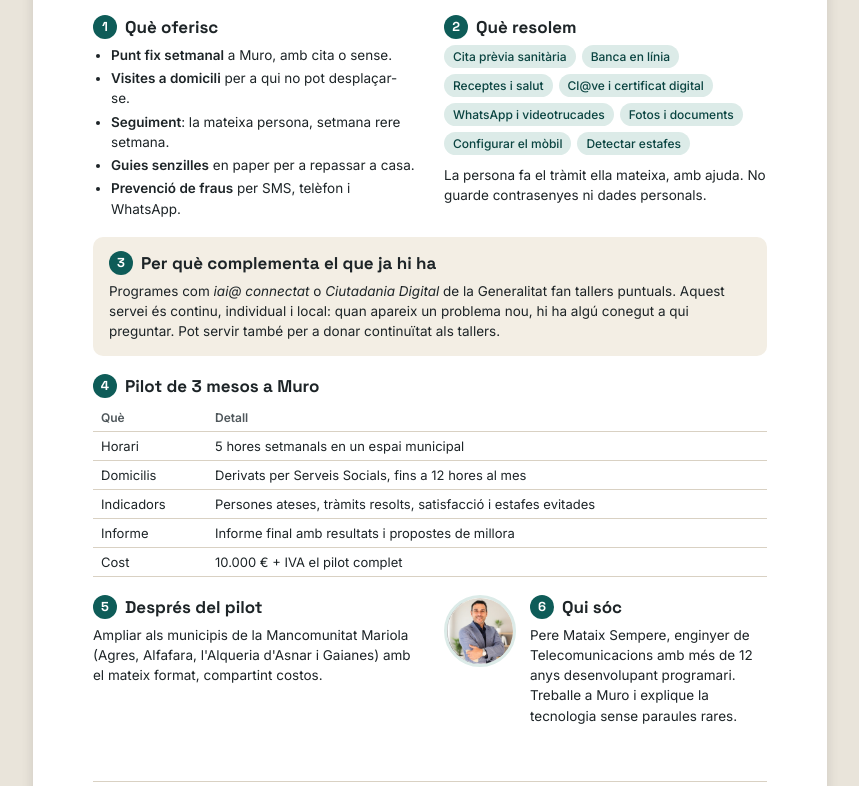
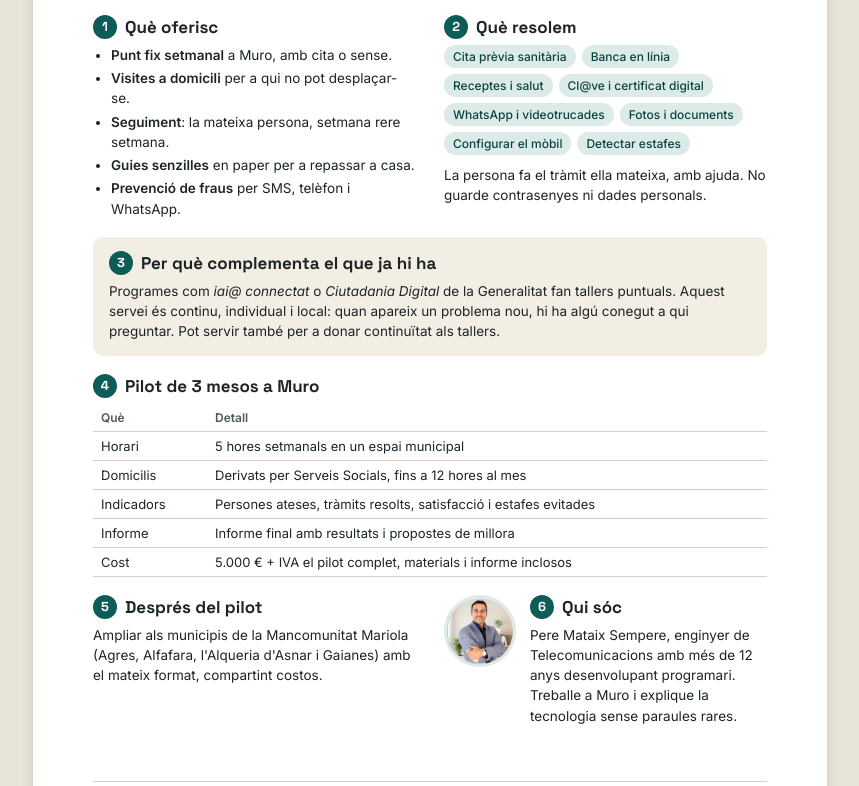
Before and after one commit to pemasem/pemasem, a plain HTML site: page proposta/index.html in a window 1280 px wide. Shown: the part 314-1100 px from the top of the page, without its empty margins (210-1069 px from the left). Drawn offline with Linux system fonts and the light colour scheme.

Commit message:
Propuesta: piloto a 5.000 €
Co-Authored-By: Claude Opus 5.5 <noreply@anthropic.com>

```diff
--- a/proposta/index.html
+++ b/proposta/index.html
@@ -110,7 +110,7 @@ th{font-size:12px;color:var(--muted);font-weight:600}
 <tr><td data-l="ca">Domicilis</td><td data-l="es">Domicilios</td><td data-l="ca">Derivats per Serveis Socials, fins a 12 hores al mes</td><td data-l="es">Derivados por Servicios Sociales, hasta 12 horas al mes</td></tr>
 <tr><td data-l="ca">Indicadors</td><td data-l="es">Indicadores</td><td data-l="ca">Persones ateses, tràmits resolts, satisfacció i estafes evitades</td><td data-l="es">Personas atendidas, trámites resueltos, satisfacción y estafas evitadas</td></tr>
 <tr><td data-l="ca">Informe</td><td data-l="es">Informe</td><td data-l="ca">Informe final amb resultats i propostes de millora</td><td data-l="es">Informe final con resultados y propuestas de mejora</td></tr>
-<tr><td data-l="ca">Cost</td><td data-l="es">Coste</td><td data-l="ca">10.000 € + IVA el pilot complet</td><td data-l="es">10.000 € + IVA el piloto completo</td></tr>
+<tr><td data-l="ca">Cost</td><td data-l="es">Coste</td><td data-l="ca">5.000 € + IVA el pilot complet, materials i informe inclosos</td><td data-l="es">5.000 € + IVA el piloto completo, materiales e informe incluidos</td></tr>
 </tbody>
 </table>
 </section>
```
Also changed, not shown: 2 other files.
